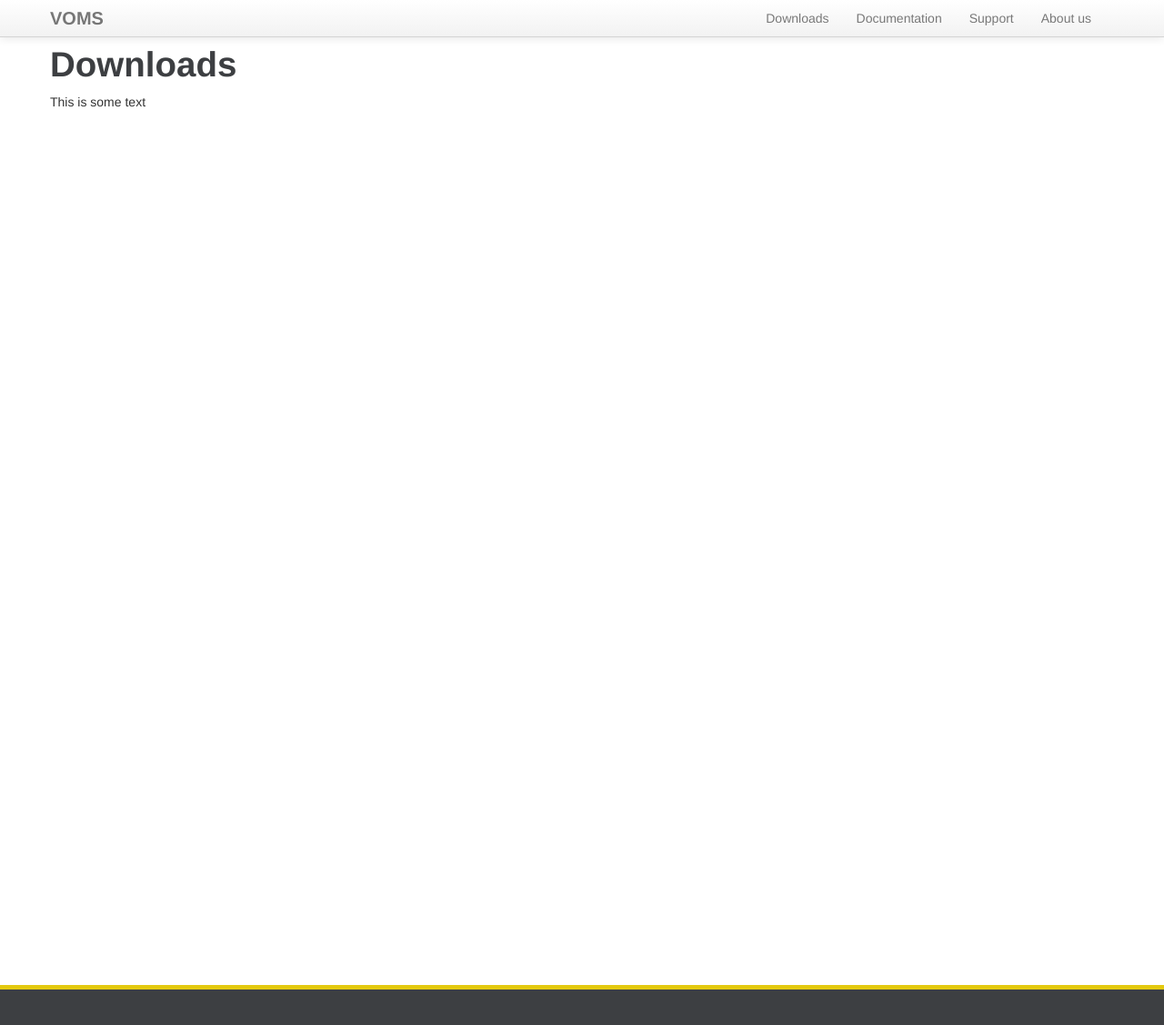
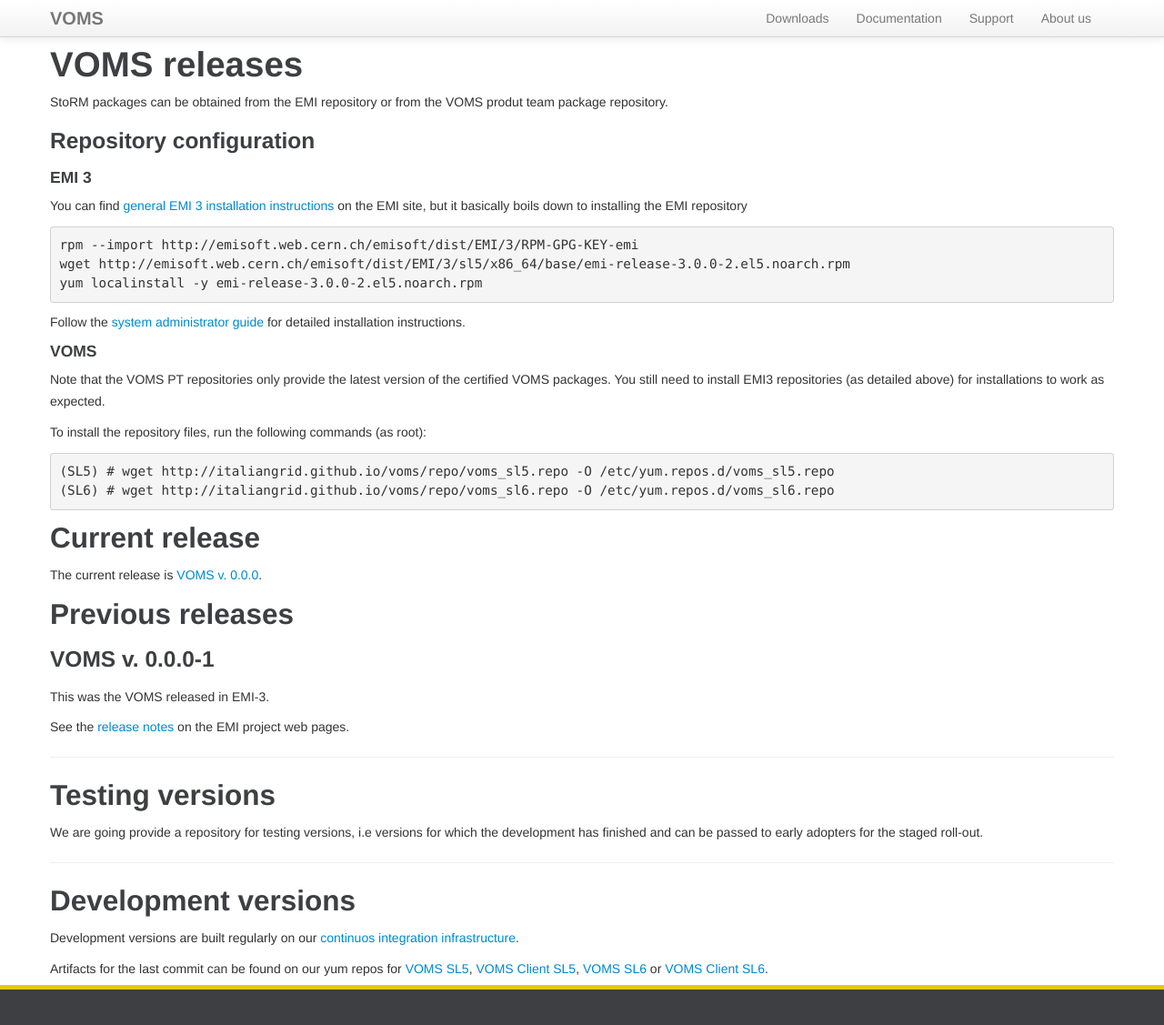
Before and after one commit to italiangrid/voms, a Jekyll site: the page built from download.md, in a window 1280 px wide and 1148 px high. Shown: the top 1127 px of the window at 91% size. Built offline with Jekyll 4.4.1, drawn with Linux system fonts in a browser that asks for light colours; Markdown is read by kramdown in place of the engine named in the settings.

Commit message:
Added download page and repo files

```diff
--- a/download.md
+++ b/download.md
@@ -3,6 +3,58 @@
 title: VOMS downloads
 ---
 
-# Downloads
+# VOMS releases
 
-This is some text
+StoRM packages can be obtained from the EMI repository or from the VOMS produt team package repository.
+
+### Repository configuration
+
+#### EMI 3
+
+You can find [general EMI 3 installation instructions](https://twiki.cern.ch/twiki/bin/view/EMI/GenericInstallationConfigurationEMI3) on the EMI site, but it basically boils down to installing the EMI repository
+
+	rpm --import http://emisoft.web.cern.ch/emisoft/dist/EMI/3/RPM-GPG-KEY-emi
+	wget http://emisoft.web.cern.ch/emisoft/dist/EMI/3/sl5/x86_64/base/emi-release-3.0.0-2.el5.noarch.rpm
+	yum localinstall -y emi-release-3.0.0-2.el5.noarch.rpm
+
+Follow the [system administrator guide]({{site.baseurl}}documentation/sysadmin-guide) for detailed installation instructions.
+
+#### VOMS
+
+Note that the VOMS PT repositories only provide the latest version of the certified VOMS packages.
+You still need to install EMI3 repositories (as detailed above) for installations to work as expected.
+
+To install the repository files, run the following commands (as root):
+
+    (SL5) # wget http://italiangrid.github.io/voms/repo/voms_sl5.repo -O /etc/yum.repos.d/voms_sl5.repo
+    (SL6) # wget http://italiangrid.github.io/voms/repo/voms_sl6.repo -O /etc/yum.repos.d/voms_sl6.repo
+
+
+## Current release
+
+The current release is [VOMS v. 0.0.0](release-notes-v0_0_0.html).
+
+## Previous releases
+
+### VOMS v. 0.0.0-1
+
+This was the VOMS released in EMI-3.
+
+See the [release notes](http://www.eu-emi.eu/releases/emi-3-montebianco/products/-/asset_publisher/5dKm/content/storm-se-2) on the EMI project web pages.
+
+---
+
+## Testing versions
+
+We are going provide a repository for testing versions, i.e versions for which the development has finished and can be passed to early adopters for the staged roll-out.
+
+---
+
+## Development versions
+
+Development versions are built regularly on our [continuos integration infrastructure](http://radiohead.cnaf.infn.it:9999/view/VOMS/).
+
+Artifacts for the last commit can be found on our yum repos for [VOMS SL5](http://radiohead.cnaf.infn.it:9999/view/VOMS/job/repo_voms_SL5/lastSuccessfulBuild/artifcact/voms.repo),
+[VOMS Client SL5](http://radiohead.cnaf.infn.it:9999/view/VOMS/job/repo_voms_clients_3_0_SL5/lastSuccessfulBuild/artifact/voms-clients.repo),
+[VOMS SL6](http://radiohead.cnaf.infn.it:9999/view/VOMS/job/repo_voms_SL6/artifacts/voms.repo) or
+[VOMS Client SL6](http://radiohead.cnaf.infn.it:9999/view/VOMS/job/repo_voms_clients_3_0_SL6/lastSuccessfulBuild/artifact/voms-clients.repo).
```
Also changed, not shown: 4 other files.
